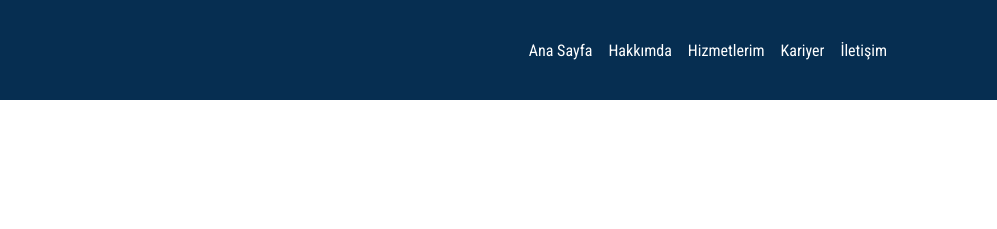
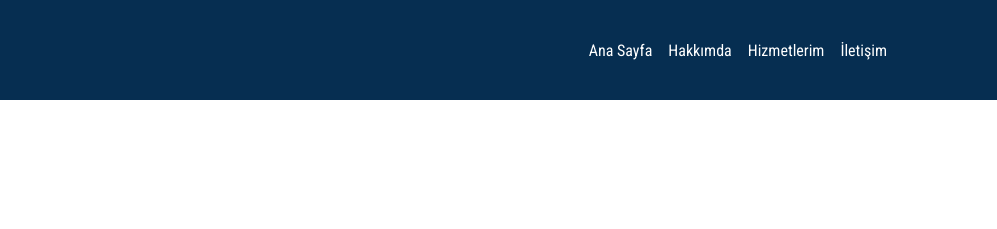
Before and after one commit to gulerumut/efehukuk.github.io, a plain HTML site: page index.html in a window 1280 px wide. Shown: the top 229 px of the page, 283-1280 px from the left. Drawn offline with Linux system fonts and the light colour scheme.

Commit message:
Update index.html

```diff
--- a/index.html
+++ b/index.html
@@ -38,7 +38,7 @@
                     <li><a href="#about">Ana Sayfa</a></li>
                     <li><a href="#home">Hakkımda</a></li>
                     <li><a href="#works">Hizmetlerim</a></li>
-                    <li><a href="#career">Kariyer</a></li>
+                    <!-- <li><a href="#career">Kariyer</a></li> -->
                     <li><a href="#contact">İletişim</a></li>
                 </ul>
             </nav>
```
